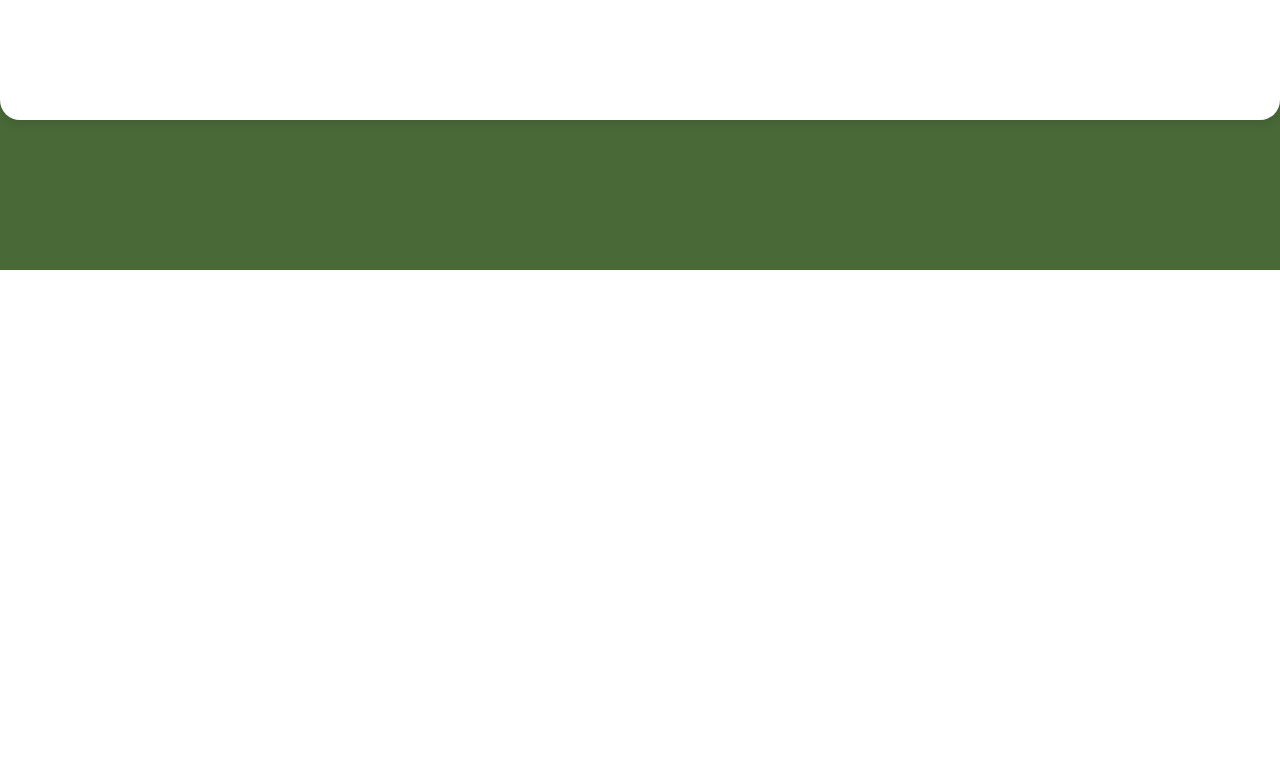
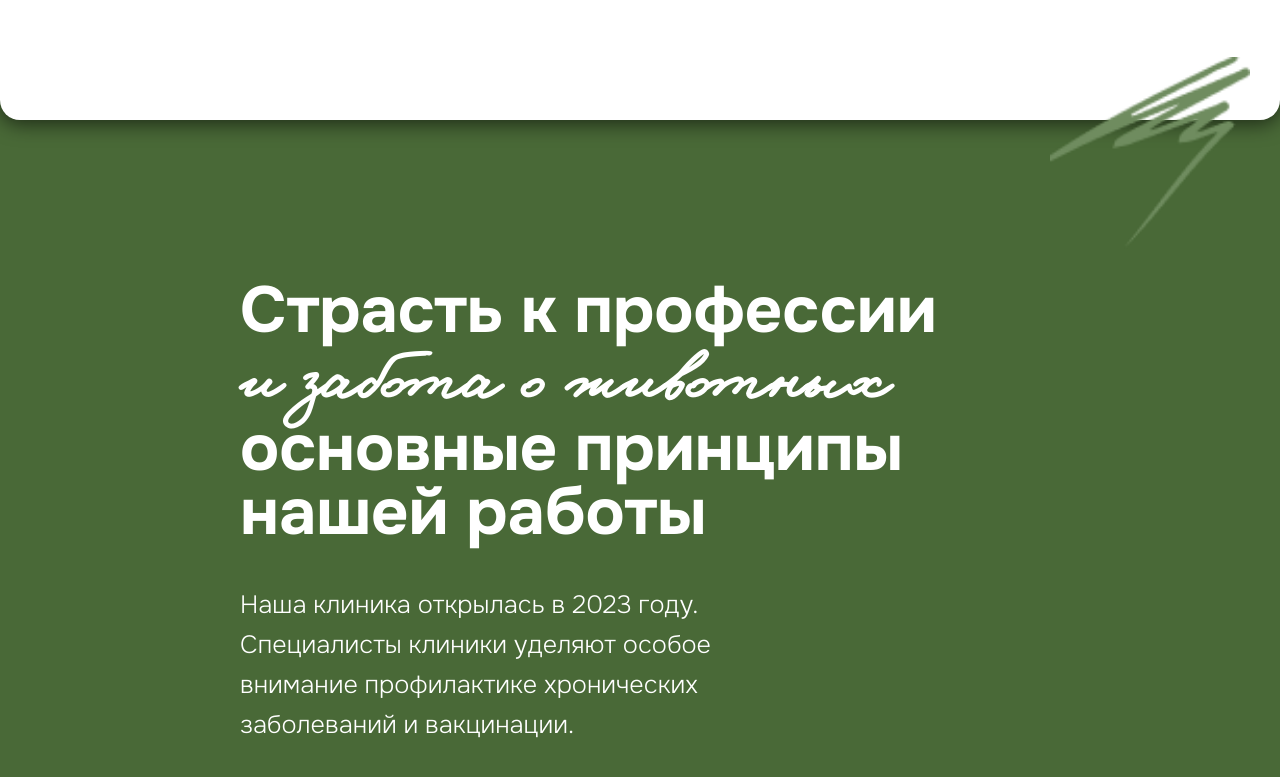
Before and after one commit to rckisd/Exam, a plain HTML site: page index.html in a window 1280 px wide. Shown: the part 1657-2434 px from the top of the page. Before the commit the page ends 1927 px from the top, so only its background shows below. Drawn offline with Linux system fonts and the light colour scheme.

Commit message:
Продолжена работа над созданием основной страницы. Добавлены новые элементы, все необходимые ассеты представлены в папке assets и fonts

```diff
--- a/index.html
+++ b/index.html
@@ -37,7 +37,7 @@
     <!-- Белый прямоугольник с овальной полосой и изображениями -->
     <section class="white-rectangle">
         <div class="rectangle-content">
-            <div class="oval-stripe">
+            <div class="oval-stripe oval-stripe-promo">
                 <h2>Акции декабря</h2>
             </div>
             <div class="small-images">
@@ -49,13 +49,30 @@
                 <img src="assets/item-2.png" alt="Изображение 2" class="rounded-image">
                 <img src="assets/item-3.png" alt="Изображение 3" class="rounded-image">
             </div>
+            <img src="assets/svg.png" alt="Изображение справа снизу" class="bottom-right-image">
         </div>
     </section>
 
     <!-- Новый зеленый фон -->
     <section class="green-background">
         <div class="green-background-content">
-            <!-- Здесь можно добавить контент для зеленого фона -->
+            <!-- Овальная полоса с надписью "О клинике" -->
+            <div class="oval-stripe-about">
+                <h2>О клинике</h2>
+            </div>
+
+            <!-- Текст в колонку -->
+            <div class="text-column">
+                <h3 class="passion-text">Страсть к профессии</h3>
+                <h3 class="care-text">и забота о животных</h3>
+                <h4 class="principles-text">основные принципы</h4>
+                <h4 class="our-work-text">нашей работы</h4> <!-- Новый текст "нашей работы" -->
+
+                <!-- Текст с описанием -->
+                <p class="description-text">
+                    Наша клиника открылась в 2023 году. <br> Специалисты клиники уделяют особое <br> внимание профилактике хронических <br> заболеваний и вакцинации.
+                </p>
+            </div>
         </div>
     </section>
 </body>
--- a/styles.css
+++ b/styles.css
@@ -185,9 +185,10 @@ header .contact-info p {
     z-index: 5;
     box-shadow: 0 4px 10px rgba(0, 0, 0, 0.1);
     border-radius: 20px;
-    overflow: hidden;
+    overflow: visible;
     min-height: 80vh;
     width: 100%;
+    box-shadow: 0 4px 20px rgba(0, 0, 0, 0.6);
 }
 
 .rectangle-content {
@@ -262,3 +263,85 @@ header .contact-info p {
     height: 80px;
     cursor: pointer;
 }
+
+.bottom-right-image {
+    position: absolute;
+    right: 10px;
+    bottom: -250px;
+    z-index: 20;
+    width: 200px;
+    height: auto;
+}
+
+/* Овальная полоса для "О клинике" */
+.oval-stripe-about {
+    display: inline-block;
+    padding: 10px 30px;
+    border: 2px solid white;
+    border-radius: 50px;
+    background-color: #496937;
+    margin-bottom: 20px; /* Уменьшен отступ снизу */
+    margin-left: -1645px; /* Смещение влево */
+    position: relative;
+    z-index: 10;
+}
+
+.oval-stripe-about h2 {
+    font-family: 'OnestBold1602-hint', serif;
+    font-size: 28px;
+    color: white;
+    margin: 0;
+}
+
+/* Текст в колонку */
+.text-column {
+    display: flex;
+    flex-direction: column;
+    align-items: flex-start; /* Выравнивание по левому краю */
+    max-width: 800px;
+    margin: 0 auto;
+    text-align: left; /* Текст выровнен по левому краю */
+}
+
+/* Стили для текста "Страсть к профессии" */
+.passion-text {
+    font-family: var(--passion-font, 'OnestBold1602-hint'), serif;
+    font-size: 65px;
+    color: white;
+    margin-bottom: -25px; /* Уменьшен отступ снизу */
+}
+
+/* Стили для текста "и забота о животных" */
+.care-text {
+    font-family: var(--care-font, 'gogol_regular'), sans-serif;
+    font-size: 65px;
+    color: white;
+    margin-bottom: -45px; /* Уменьшен отступ снизу */
+}
+
+/* Стили для текста "Основные принципы" */
+.principles-text {
+    font-family: var(--principles-font, 'OnestBold1602-hint'), sans-serif;
+    font-size: 65px;
+    color: white;
+    margin-bottom: -40px; /* Уменьшен отступ снизу */
+}
+
+/* Стили для текста "нашей работы" */
+.our-work-text {
+    font-family: var(--our-work-font, 'OnestBold1602-hint'), sans-serif; /* Возможность менять шрифт */
+    font-size: 65px; /* Возможность менять размер */
+    color: white;
+    margin-bottom: 20px; /* Уменьшен отступ снизу */
+}
+
+/* Стили для описательного текста */
+.description-text {
+    font-family: var(--description-font, 'OnestLight1602-hint'), sans-serif;
+    font-size: 25px;
+    color: white;
+    line-height: 1.6;
+    text-align: left; /* Текст выровнен по левому краю */
+    max-width: 600px;
+    margin: 0;
+}
```
Also changed, not shown: assets/svg.png (added).
